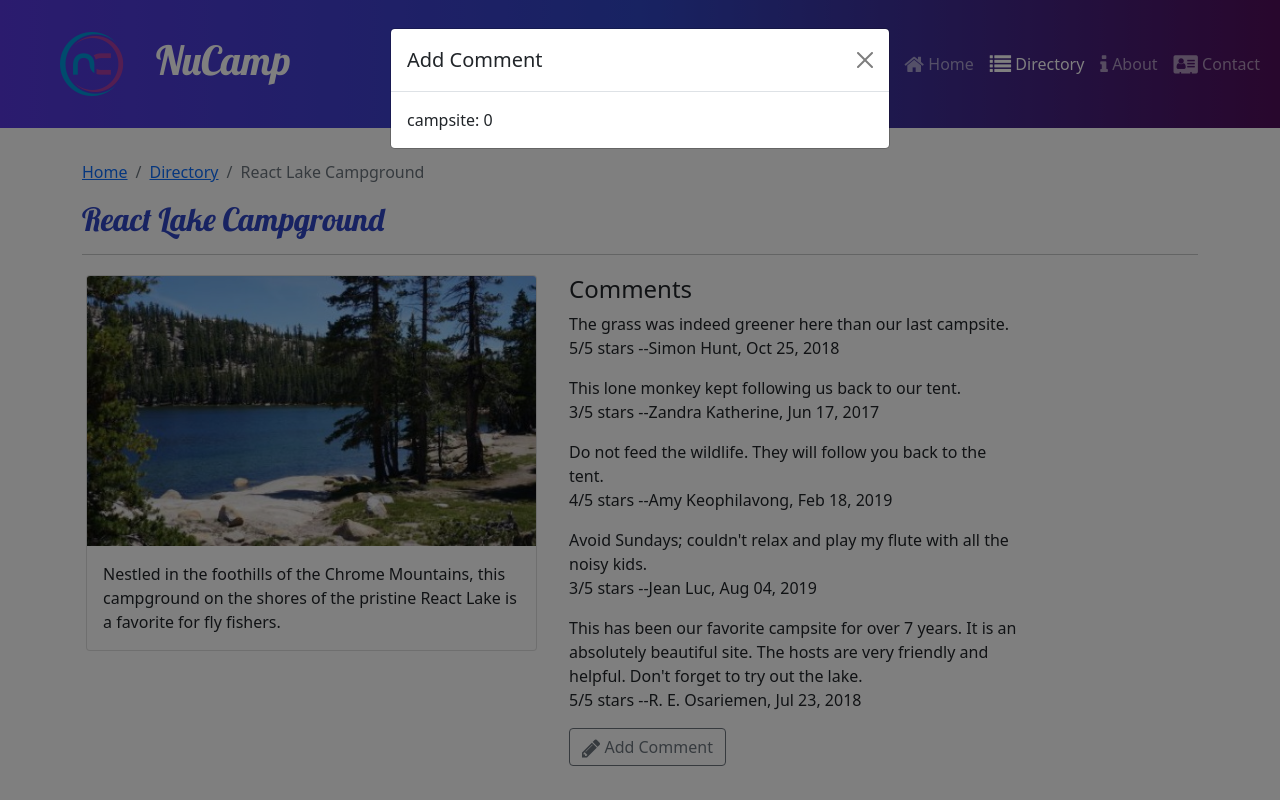
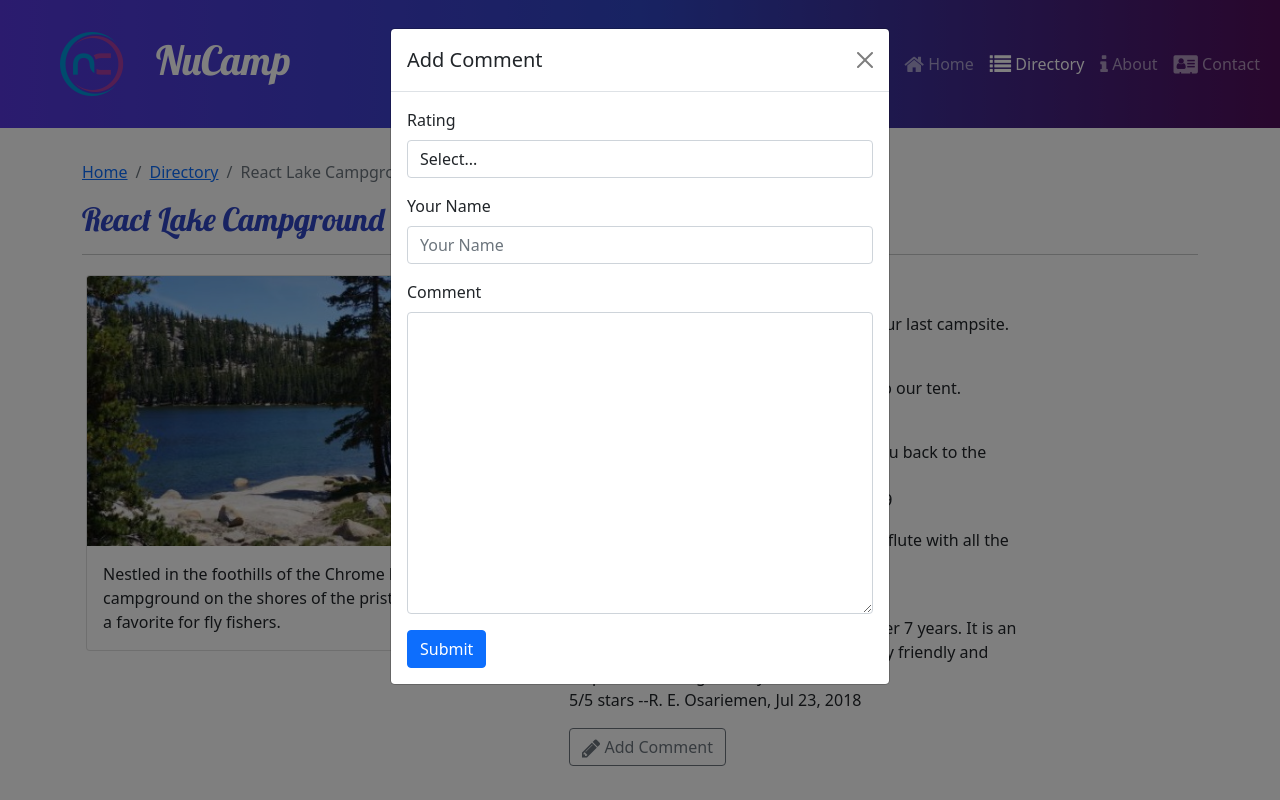
Before and after one commit to micaelafamilant/nucampsite, a React (Create React App) app: page /directory/0 in a window 1280 px wide. Both pictures are taken after a click on the button "Add Comment". Shown: the top 800 px of the page. Built offline with nearby package versions, Linux system fonts and the light colour scheme.

Commit message:
validateCommentForm complete

```diff
--- a/src/features/comments/CommentForm.js
+++ b/src/features/comments/CommentForm.js
@@ -1,8 +1,21 @@
 import { useState } from "react";
-import { Button, Modal, ModalHeader, ModalBody } from "reactstrap";
+import { Button, Modal, ModalHeader, ModalBody, FormGroup, Label } from "reactstrap";
+import { Formik, Field, Form, ErrorMessage } from "formik";
+import { validateCommentForm } from "../../utils/validateCommentForm";
 
 const CommentForm = ({ campsiteId }) => {
     const [modalOpen, setModalOpen] = useState(false);
+
+    const handleSubmit = (values) => {
+        const comment = {
+            campsiteId: parseInt(campsiteId),
+            rating: values.rating,
+            author: values.author,
+            text: values.commentText
+        };
+        console.log(comment);
+        setModalOpen(false);
+    }
 
     return (
         <>
@@ -11,7 +24,40 @@
             </Button>
             <Modal isOpen={modalOpen}>
                 <ModalHeader toggle={() => setModalOpen(false)}>Add Comment</ModalHeader>
-                <ModalBody>campsite: {campsiteId}</ModalBody>
+                <ModalBody>
+                    <Formik initialValues={{rating: undefined, author: '', commentText: ''}} onSubmit={handleSubmit} validate={validateCommentForm}>
+                        <Form>
+                            <FormGroup>
+                                <Label htmlFor="rating">Rating</Label>
+                                <Field name='rating' as='select' className='form-control'>
+                                    <option>Select...</option>
+                                    <option>1</option>
+                                    <option>2</option>
+                                    <option>3</option>
+                                    <option>4</option>
+                                    <option>5</option>
+                                </Field>
+                                <ErrorMessage name="rating">
+                                    {(msg) => <p className='text-danger'>{msg}</p>}
+                                </ErrorMessage>
+                            </FormGroup>
+                            <FormGroup>
+                                <Label htmlFor="author">Your Name</Label>
+                                <Field name='author' placeholder='Your Name' className='form-control'></Field>
+                                <ErrorMessage name="author">
+                                    {(msg) => <p className='text-danger'>{msg}</p>}
+                                </ErrorMessage>
+                            </FormGroup>
+                            <FormGroup>
+                                <Label htmlFor="commentText">Comment</Label>
+                                <Field name='commentText' as='textarea' rows='12' className='form-control'></Field>
+                            </FormGroup>
+                            <Button type='submit' color='primary'>
+                                Submit
+                            </Button>
+                        </Form>
+                    </Formik>
+                </ModalBody>
             </Modal>
         </>
     )
--- /dev/null
+++ b/src/utils/validateCommentForm.js
@@ -0,0 +1,16 @@
+export const validateCommentForm = (values) => {
+    const errors = {};
+
+    if (values.rating === 'Select...') {
+        errors.rating='Required';
+    }
+
+    if (values.author.length < 2) {
+        errors.author = 'Must be at least 2 characters.'
+    } else if (values.author.length > 15) {
+        errors.author = 'Must be 15 characters or less.'
+    }
+
+    return errors;
+
+};
```
